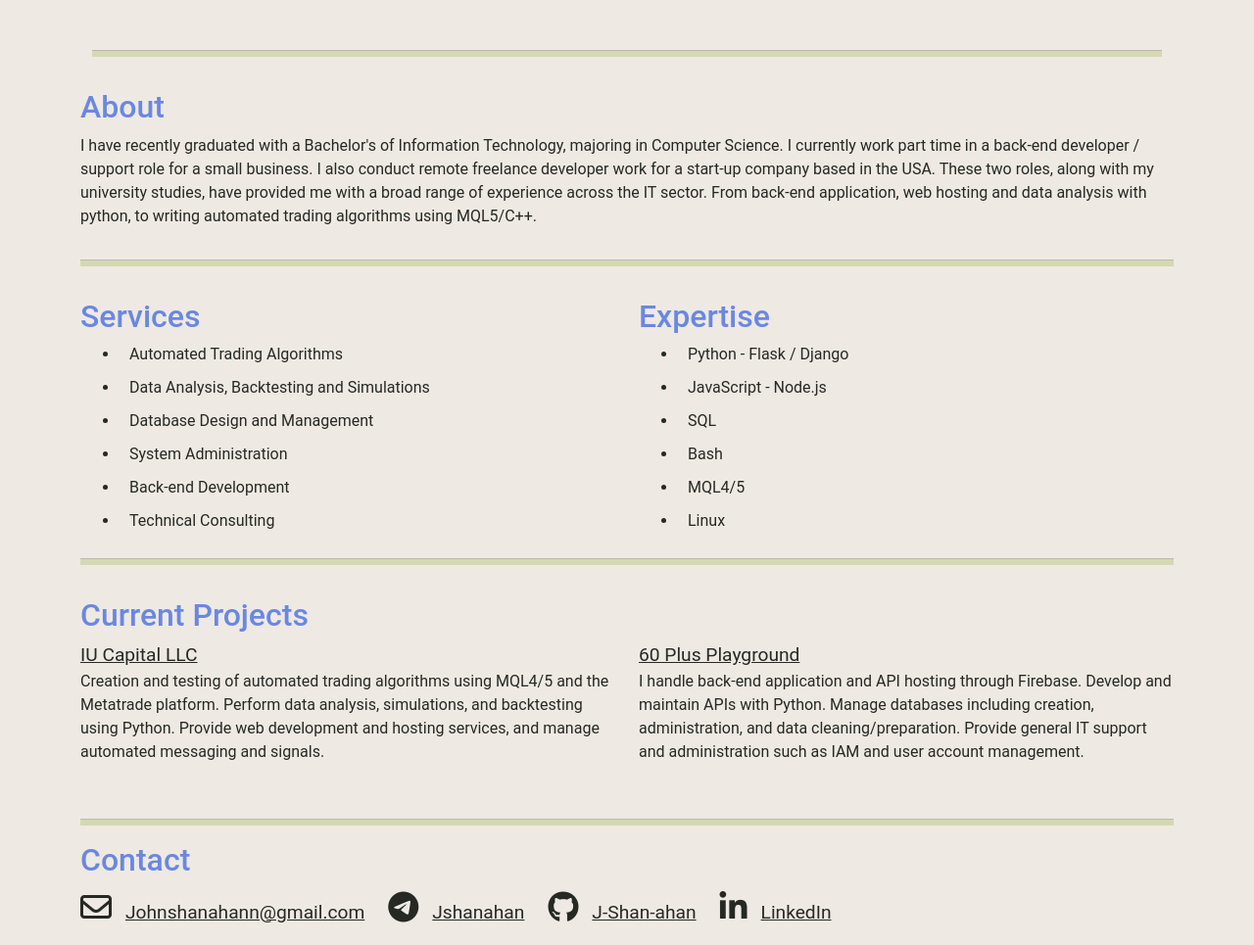
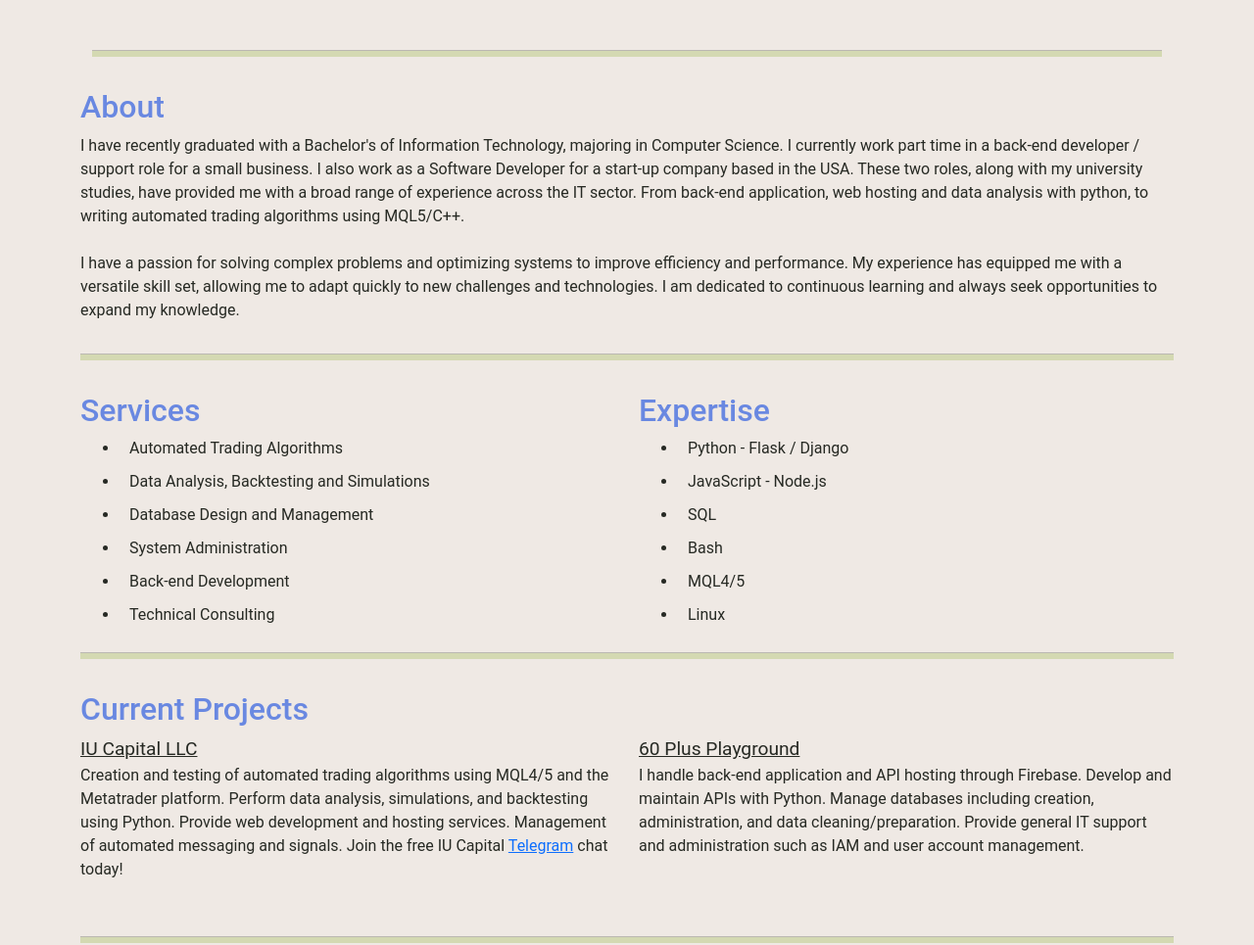
Before and after one commit to J-Shan-ahan/website, a plain HTML site: page templates/index.html in a window 1280 px wide. Shown: the part 340-1305 px from the top of the page at 98% size. Drawn offline with nearby package versions, Linux system fonts and the light colour scheme; files that its build step writes are made by us from their sources; files whose address does not match are found by name.

Commit message:
added content

```diff
--- a/templates/index.html
+++ b/templates/index.html
@@ -46,11 +46,14 @@
                     <h2 class="text-md-start">About</h2>
                     <p class="text-md-start">
                         I have recently graduated with a Bachelor's of Information Technology, majoring in Computer Science. I
-                        currently work part time in a back-end developer / support role for a small business. I also conduct remote
-                        freelance developer work for a start-up company based in the USA. These two roles, along with my
+                        currently work part time in a back-end developer / support role for a small business. I also work as a Software
+                        Developer for a start-up company based in the USA. These two roles, along with my
                         university studies, have provided me with a broad range of experience across the IT sector. From back-end
                         application, web hosting and data analysis with python, to writing automated trading algorithms using
-                        MQL5/C++.
+                        MQL5/C++.<br><br>
+                        I have a passion for solving complex problems and optimizing systems to improve efficiency and performance.
+                        My experience has equipped me with a versatile skill set, allowing me to adapt quickly to new challenges
+                        and technologies. I am dedicated to continuous learning and always seek opportunities to expand my knowledge.
                   </p>
                 </div>
             </div>
@@ -98,8 +101,10 @@
                         <li class="col-md-6 mb-4">
                             <div class="project-item">
                                 <a href="https://iucapitalfund.com/" class="email-link">IU Capital LLC</a>
-                                <p>Creation and testing of automated trading algorithms using MQL4/5 and the Metatrade platform. Perform data analysis, simulations,
-                                    and backtesting using Python. Provide web development and hosting services, and manage automated messaging and signals.</p>
+                                <p>Creation and testing of automated trading algorithms using MQL4/5 and the Metatrader platform. Perform data analysis, simulations,
+                                    and backtesting using Python. Provide web development and hosting services. Management of automated messaging and signals.
+                                    Join the free IU Capital <a href="https://t.me/c/1570473322/1">Telegram</a> chat today!
+                                </p>
                             </div>
                         </li>
                         <li class="col-md-6 mb-4">
```
